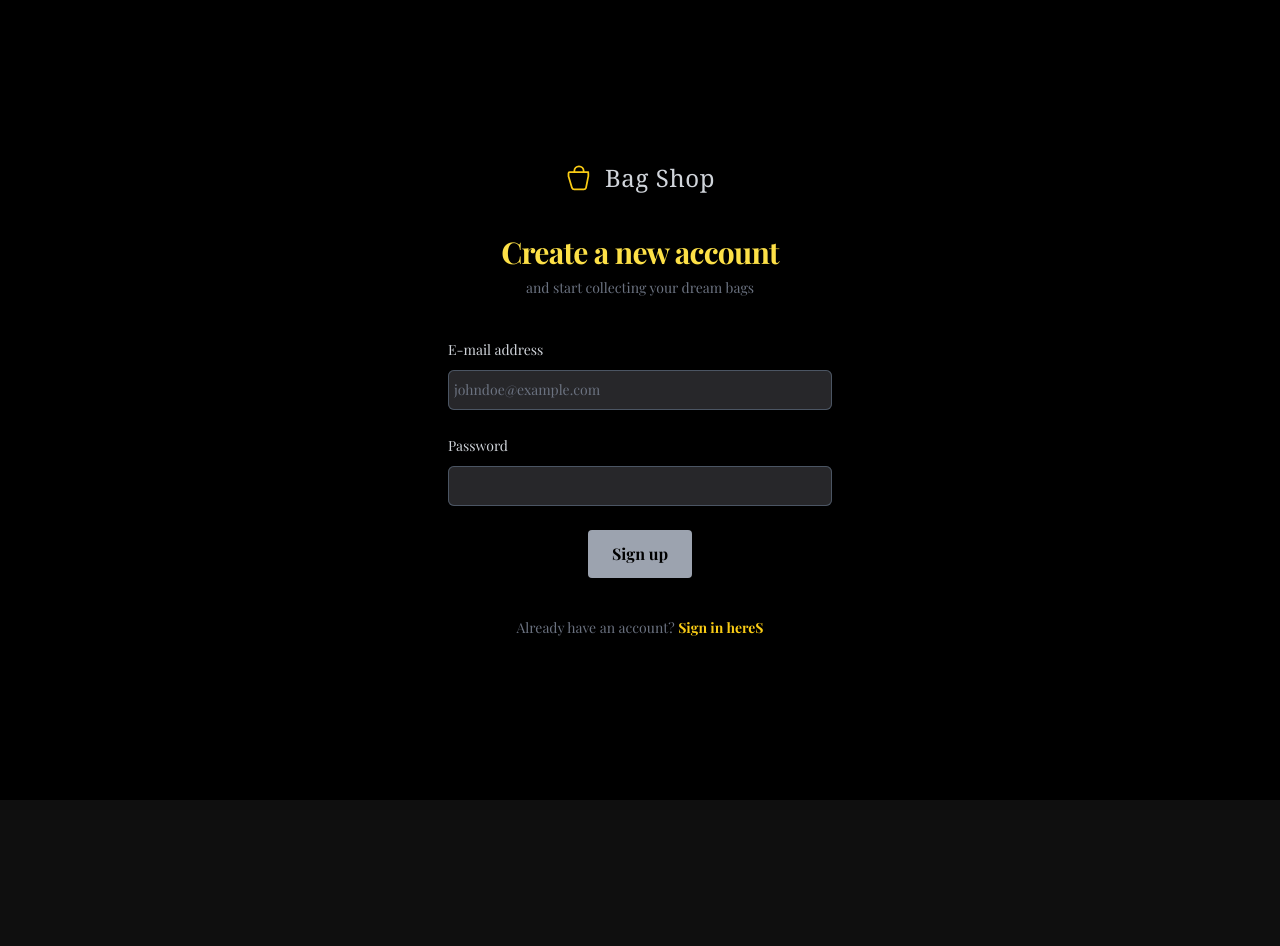
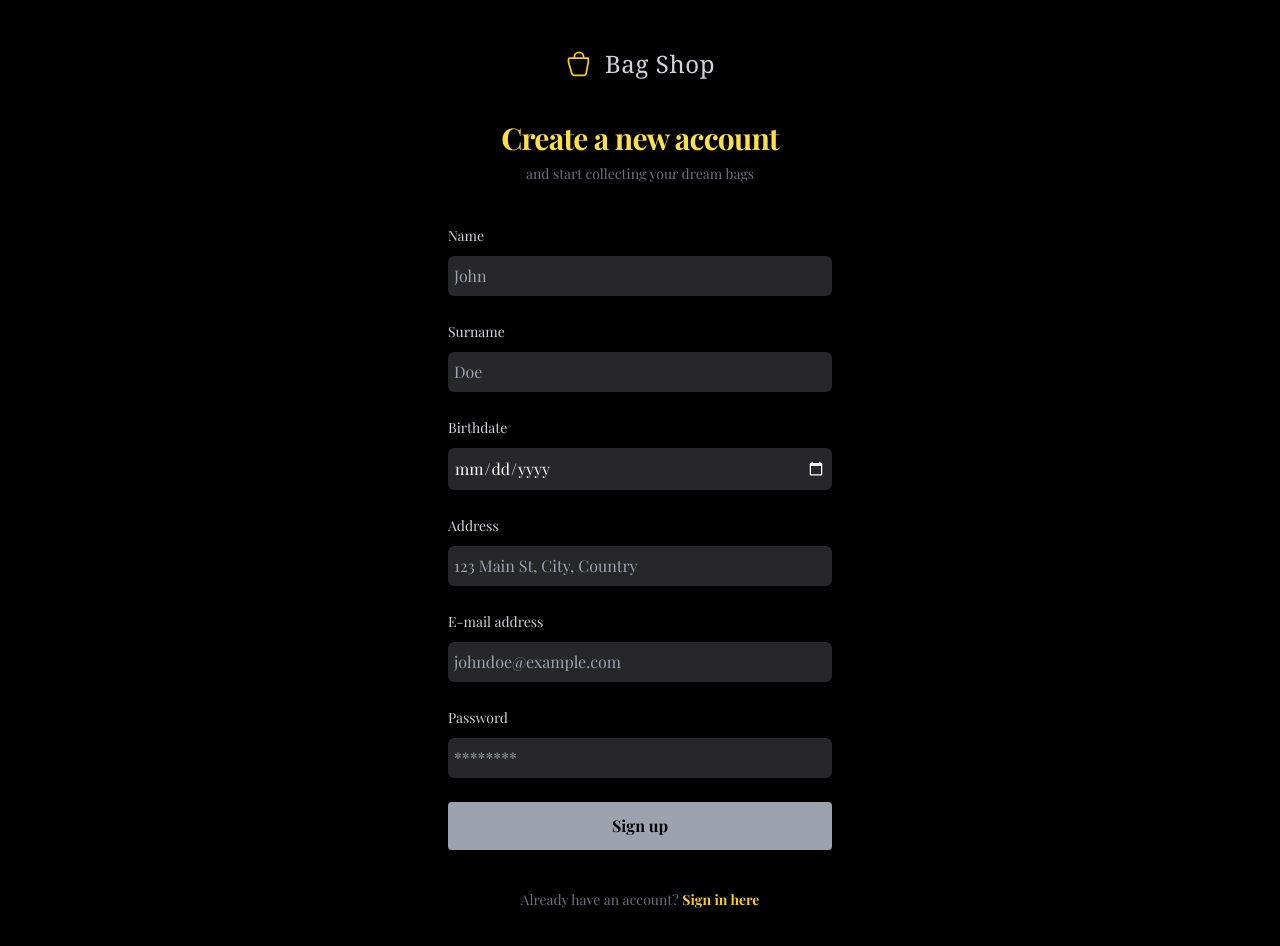
Before and after one commit to carmennoblejas/WEB_practices_ClothesShop, a Next.js app: page /auth/signup in a window 1280 px wide. Shown: the top 946 px of the page. Before the commit the page ends 800 px from the top, so only its background shows below. Built offline with nearby package versions, Linux system fonts and the light colour scheme.

Commit message:
Corrección sign up

```diff
--- a/src/app/auth/signin/page.tsx
+++ b/src/app/auth/signin/page.tsx
@@ -1,13 +1,13 @@
 'use client'
 
-import SignUpForm from '@/components/SignInForm'
+import SignInForm from '@/components/SignInForm'
 import Link from 'next/link'
 
 export default function SignIn() {
   return (
-    <div className="flex min-h-screen w-full flex-col items-center justify-center bg-black px-6 py-12 text-yellow-300">
+    <div className="flex min-h-screen w-full flex-col items-center justify-center bg-white dark:bg-black px-6 py-12 text-gray-800 dark:text-yellow-300">
       <div className="w-full max-w-sm">
-        {/* LOGO - MISMO QUE EN NAVBAR */}
+        {/* Logo */}
         <div className="flex items-center justify-center space-x-3">
           <svg
             xmlns="http://www.w3.org/2000/svg"
@@ -25,23 +25,22 @@ export default function SignIn() {
           </svg>
           <Link
             href="/"
-            className="text-2xl font-bold tracking-wide text-gray-300 hover:text-gray-400 transition"
+            className="text-2xl font-bold tracking-wide text-gray-800 dark:text-gray-300 hover:text-yellow-400 transition"
           >
             ESSENZA
           </Link>
         </div>
 
-        <h2 className="mt-10 text-center text-3xl font-extrabold tracking-tight text-yellow-300">
-          Create a new account
+        <h2 className="mt-10 text-center text-3xl font-extrabold tracking-tight text-gray-800 dark:text-yellow-300">
+          Sign in to your account
         </h2>
-        <p className="mt-2 text-center text-sm text-gray-500">
-          and start collecting your dream bags
+        <p className="mt-2 text-center text-sm text-gray-600 dark:text-gray-400">
+          to access your wishlist and orders
         </p>
       </div>
 
       <div className="mt-10 w-full max-w-sm">
-        <SignUpForm />
-
+        <SignInForm />
       </div>
     </div>
   )
--- a/src/app/auth/signup/page.tsx
+++ b/src/app/auth/signup/page.tsx
@@ -47,7 +47,7 @@ export default function SignUp() {
             href="/auth/signin"
             className="font-semibold text-neutral-400 dark:text-yellow-400 hover:text-neutral-600 dark:hover:text-yellow-300 transition"
           >
-            Sign in hereS
+            Sign in here
           </Link>
         </p>
       </div>
--- a/src/components/SignInForm.tsx
+++ b/src/components/SignInForm.tsx
@@ -16,103 +16,97 @@ export default function SignInForm() {
     password: '',
   })
 
-  const handleSubmit = async function (
-    event: React.FormEvent<HTMLFormElement>
-  ) {
+  const handleSubmit = async (event: React.FormEvent<HTMLFormElement>) => {
     event.preventDefault()
-    if (!event.currentTarget.checkValidity()) {
-      return false
-    }
+    if (!event.currentTarget.checkValidity()) return false
+
     const res = await fetch('/api/auth/signin', {
       method: 'POST',
-      body: JSON.stringify({
-        ...formValues,
-      }),
+      body: JSON.stringify(formValues),
     })
+
     if (res.ok) {
       setError('')
       router.push('/')
       router.refresh()
     } else {
       const data = await res.json()
-      if (data.error === 'WRONG_CREDENTIALS') {
-        setError(`Wrong e-mail or password.`)
-      } else {
-        setError(
-          'An error occurred while processing your request. Please try again later.'
-        )
-      }
+      setError(
+        data.error === 'WRONG_CREDENTIALS'
+          ? 'Wrong e-mail or password.'
+          : 'An error occurred while processing your request. Please try again later.'
+      )
     }
   }
 
   return (
-    <form className='group space-y-6' onSubmit={handleSubmit} noValidate>
+    <form className="group space-y-6" onSubmit={handleSubmit} noValidate>
+      {/* Email */}
       <div>
         <label
-          htmlFor='email'
-          className='block text-sm font-medium leading-6 text-yellow-300'
+          htmlFor="email"
+          className="block text-sm font-medium text-gray-700 dark:text-gray-300"
         >
           E-mail address
         </label>
         <input
-          id='email'
-          name='email'
-          type='email'
-          autoComplete='email'
-          placeholder='johndoe@example.com'
+          id="email"
+          name="email"
+          type="email"
+          autoComplete="email"
+          placeholder="johndoe@example.com"
           required
-          className='peer mt-2 block w-full rounded-md border-0 px-1.5 py-2 text-gray-900 shadow-sm ring-1 ring-inset ring-gray-300 placeholder:text-gray-400 focus:ring-2 focus:ring-inset focus:ring-indigo-600 sm:text-sm sm:leading-6 invalid:[&:not(:placeholder-shown):not(:focus)]:ring-red-500'
+          className="peer mt-2 block w-full rounded-md border-0 bg-white dark:bg-zinc-800 px-1.5 py-2 text-gray-900 dark:text-white shadow-sm ring-1 ring-inset ring-gray-300 dark:ring-gray-600 placeholder:text-gray-400 dark:placeholder:text-gray-500 focus:ring-2 focus:ring-inset focus:ring-yellow-400 sm:text-sm sm:leading-6 invalid:[&:not(:placeholder-shown):not(:focus)]:ring-red-500"
           value={formValues.email}
-          onChange={(e: React.ChangeEvent<HTMLInputElement>) =>
-            setFormValues((prevFormValues) => ({
-              ...prevFormValues,
-              email: e.target.value,
-            }))
+          onChange={(e) =>
+            setFormValues((prev) => ({ ...prev, email: e.target.value }))
           }
         />
-        <p className='mt-2 hidden text-sm text-red-500 peer-[&:not(:placeholder-shown):not(:focus):invalid]:block'>
+        <p className="mt-2 hidden text-sm text-red-500 peer-[&:not(:placeholder-shown):not(:focus):invalid]:block">
           Please provide a valid email address.
         </p>
       </div>
 
+      {/* Password */}
       <div>
         <label
-          htmlFor='password'
-          className='block text-sm font-medium leading-6 text-yellow-300'
+          htmlFor="password"
+          className="block text-sm font-medium text-gray-700 dark:text-gray-300"
         >
           Password
         </label>
         <input
-          id='password'
-          name='password'
-          type='password'
-          autoComplete='current-password'
-          placeholder=' '
+          id="password"
+          name="password"
+          type="password"
+          autoComplete="current-password"
+          placeholder=" "
           required
-          className='peer mt-2 block w-full rounded-md border-0 px-1.5 py-2 text-gray-900 shadow-sm ring-1 ring-inset ring-gray-300 placeholder:text-gray-400 focus:ring-2 focus:ring-inset focus:ring-indigo-600 sm:text-sm sm:leading-6 invalid:[&:not(:placeholder-shown):not(:focus)]:ring-red-500'
+          className="peer mt-2 block w-full rounded-md border-0 bg-white dark:bg-zinc-800 px-1.5 py-2 text-gray-900 dark:text-white shadow-sm ring-1 ring-inset ring-gray-300 dark:ring-gray-600 placeholder:text-gray-400 dark:placeholder:text-gray-500 focus:ring-2 focus:ring-inset focus:ring-yellow-400 sm:text-sm sm:leading-6 invalid:[&:not(:placeholder-shown):not(:focus)]:ring-red-500"
           value={formValues.password}
-          onChange={(e: React.ChangeEvent<HTMLInputElement>) =>
-            setFormValues((prevFormValues) => ({
-              ...prevFormValues,
-              password: e.target.value,
-            }))
+          onChange={(e) =>
+            setFormValues((prev) => ({ ...prev, password: e.target.value }))
           }
         />
-        <p className='mt-2 hidden text-sm text-red-500 peer-[&:not(:placeholder-shown):not(:focus):invalid]:block'>
+        <p className="mt-2 hidden text-sm text-red-500 peer-[&:not(:placeholder-shown):not(:focus):invalid]:block">
           Please input your password.
         </p>
       </div>
 
-      <div className={error ? '' : 'hidden'}>
-        <p className='mt-2 rounded-md border-0 bg-red-500 bg-opacity-30 px-3 py-1.5 text-sm text-gray-900 ring-1 ring-inset ring-red-500'>
-          {error}
-        </p>
-      </div>
+      {/* Error message */}
+      {error && (
+        <div>
+          <p className="mt-2 rounded-md border-0 bg-red-500 bg-opacity-30 px-3 py-1.5 text-sm text-gray-900 dark:text-white ring-1 ring-inset ring-red-500">
+            {error}
+          </p>
+        </div>
+      )}
 
+      {/* Button */}
       <div>
         <button
-          type='submit'
-          className="mt-6 mx-auto block bg-primary hover:bg-primary-hover text-white dark:text-text-dark-main px-6 py-3 rounded font-semibold shadow-md transition"
+          type="submit"
+          className="mt-6 mx-auto block bg-neutral-800 hover:bg-neutral-700 text-white px-6 py-3 rounded font-semibold shadow-md transition"
         >
           Sign in
         </button>
--- a/src/components/SignUpForm.tsx
+++ b/src/components/SignUpForm.tsx
@@ -6,115 +6,185 @@ import { useRouter } from 'next/navigation'
 interface FormValues {
   email: string
   password: string
+  name: string
+  surname: string
+  birthdate: string
+  address: string // ✅ nuevo campo
 }
 
 export default function SignUpForm() {
   const router = useRouter()
   const [error, setError] = useState<string>('')
+
   const [formValues, setFormValues] = useState<FormValues>({
     email: '',
     password: '',
+    name: '',
+    surname: '',
+    birthdate: '',
+    address: '', // ✅ inicializar campo
   })
 
-  const handleSubmit = async function (
-    event: React.FormEvent<HTMLFormElement>
-  ) {
+  const handleSubmit = async (event: React.FormEvent<HTMLFormElement>) => {
     event.preventDefault()
-    if (!event.currentTarget.checkValidity()) return false
+    if (!event.currentTarget.checkValidity()) return
 
-    const res = await fetch('/api/auth/signin', {
+    try {
+      const res = await fetch('/api/users', {
         method: 'POST',
-      body: JSON.stringify({ ...formValues }),
+        headers: {
+          'Content-Type': 'application/json',
+        },
+        body: JSON.stringify(formValues),
       })
+
+      const data = await res.json()
 
       if (res.ok) {
         setError('')
         router.push('/')
         router.refresh()
       } else {
-      const data = await res.json()
-      if (data.error === 'WRONG_CREDENTIALS') {
-        setError('Wrong e-mail or password.')
+        if (data?.error === 'SIGNUP_FAIL') {
+          setError(data.message || 'E-mail already exists.')
         } else {
-        setError(
-          'An error occurred while processing your request. Please try again later.'
-        )
+          setError('Unexpected error. Please try again.')
         }
+      }
+    } catch (err) {
+      console.error('Signup error:', err)
+      setError('Network error. Please try again.')
     }
   }
 
   return (
     <form className='group space-y-6' onSubmit={handleSubmit} noValidate>
+      {/* Name */}
+      <div>
+        <label htmlFor='name' className='block text-sm font-medium leading-6 text-gray-700 dark:text-gray-300'>
+          Name
+        </label>
+        <input
+          id='name'
+          name='name'
+          type='text'
+          placeholder='John'
+          required
+          className='peer mt-2 block w-full rounded-md border-0 bg-white dark:bg-zinc-800 px-1.5 py-2 text-gray-900 dark:text-white'
+          value={formValues.name}
+          onChange={(e) =>
+            setFormValues((prev) => ({ ...prev, name: e.target.value }))
+          }
+        />
+      </div>
+
+      {/* Surname */}
+      <div>
+        <label htmlFor='surname' className='block text-sm font-medium leading-6 text-gray-700 dark:text-gray-300'>
+          Surname
+        </label>
+        <input
+          id='surname'
+          name='surname'
+          type='text'
+          placeholder='Doe'
+          required
+          className='peer mt-2 block w-full rounded-md border-0 bg-white dark:bg-zinc-800 px-1.5 py-2 text-gray-900 dark:text-white'
+          value={formValues.surname}
+          onChange={(e) =>
+            setFormValues((prev) => ({ ...prev, surname: e.target.value }))
+          }
+        />
+      </div>
+
+      {/* Birthdate */}
+      <div>
+        <label htmlFor='birthdate' className='block text-sm font-medium leading-6 text-gray-700 dark:text-gray-300'>
+          Birthdate
+        </label>
+        <input
+          id='birthdate'
+          name='birthdate'
+          type='date'
+          required
+          className='peer mt-2 block w-full rounded-md border-0 bg-white dark:bg-zinc-800 px-1.5 py-2 text-gray-900 dark:text-white'
+          value={formValues.birthdate}
+          onChange={(e) =>
+            setFormValues((prev) => ({ ...prev, birthdate: e.target.value }))
+          }
+        />
+      </div>
+
+      {/* Address */}
+      <div>
+        <label htmlFor='address' className='block text-sm font-medium leading-6 text-gray-700 dark:text-gray-300'>
+          Address
+        </label>
+        <input
+          id='address'
+          name='address'
+          type='text'
+          placeholder='123 Main St, City, Country'
+          required
+          className='peer mt-2 block w-full rounded-md border-0 bg-white dark:bg-zinc-800 px-1.5 py-2 text-gray-900 dark:text-white'
+          value={formValues.address}
+          onChange={(e) =>
+            setFormValues((prev) => ({ ...prev, address: e.target.value }))
+          }
+        />
+      </div>
+
       {/* Email */}
       <div>
-        <label
-          htmlFor='email'
-          className='block text-sm font-medium leading-6 text-gray-700 dark:text-gray-300'
-        >
+        <label htmlFor='email' className='block text-sm font-medium leading-6 text-gray-700 dark:text-gray-300'>
           E-mail address
         </label>
         <input
           id='email'
           name='email'
           type='email'
+          required
           autoComplete='email'
           placeholder='johndoe@example.com'
-          required
-          className='peer mt-2 block w-full rounded-md border-0 bg-white dark:bg-zinc-800 px-1.5 py-2 text-gray-900 dark:text-white shadow-sm ring-1 ring-inset ring-gray-300 dark:ring-gray-600 placeholder:text-gray-400 dark:placeholder:text-gray-500 focus:ring-2 focus:ring-inset focus:ring-indigo-600 sm:text-sm sm:leading-6 invalid:[&:not(:placeholder-shown):not(:focus)]:ring-red-500'
+          className='peer mt-2 block w-full rounded-md border-0 bg-white dark:bg-zinc-800 px-1.5 py-2 text-gray-900 dark:text-white'
           value={formValues.email}
           onChange={(e) =>
             setFormValues((prev) => ({ ...prev, email: e.target.value }))
           }
         />
-        <p className='mt-2 hidden text-sm text-red-500 peer-[&:not(:placeholder-shown):not(:focus):invalid]:block'>
-          Please provide a valid email address.
-        </p>
       </div>
 
       {/* Password */}
       <div>
-        <label
-          htmlFor='password'
-          className='block text-sm font-medium leading-6 text-gray-700 dark:text-gray-300'
-        >
+        <label htmlFor='password' className='block text-sm font-medium leading-6 text-gray-700 dark:text-gray-300'>
           Password
         </label>
         <input
           id='password'
           name='password'
           type='password'
-          autoComplete='current-password'
-          placeholder=' '
           required
-          className='peer mt-2 block w-full rounded-md border-0 bg-white dark:bg-zinc-800 px-1.5 py-2 text-gray-900 dark:text-white shadow-sm ring-1 ring-inset ring-gray-300 dark:ring-gray-600 placeholder:text-gray-400 dark:placeholder:text-gray-500 focus:ring-2 focus:ring-inset focus:ring-indigo-600 sm:text-sm sm:leading-6 invalid:[&:not(:placeholder-shown):not(:focus)]:ring-red-500'
+          placeholder='********'
+          className='peer mt-2 block w-full rounded-md border-0 bg-white dark:bg-zinc-800 px-1.5 py-2 text-gray-900 dark:text-white'
           value={formValues.password}
           onChange={(e) =>
             setFormValues((prev) => ({ ...prev, password: e.target.value }))
           }
         />
-        <p className='mt-2 hidden text-sm text-red-500 peer-[&:not(:placeholder-shown):not(:focus):invalid]:block'>
-          Please input your password.
-        </p>
       </div>
 
-      {/* Error message */}
+      {/* Error */}
       {error && (
-        <div>
-          <p className='mt-2 rounded-md border-0 bg-red-500 bg-opacity-30 px-3 py-1.5 text-sm text-gray-900 dark:text-white ring-1 ring-inset ring-red-500'>
-            {error}
-          </p>
-        </div>
+        <p className='mt-2 text-sm text-red-500'>{error}</p>
       )}
 
-      {/* Button */}
-      <div>
+      {/* Submit */}
       <button
         type='submit'
-          className='mt-6 mx-auto block bg-neutral-800 hover:bg-neutral-700 text-white dark:bg-gray-400 dark:hover:bg-gray-500 dark:text-black px-6 py-3 rounded font-semibold shadow-md transition'
+        className='mt-6 w-full bg-neutral-800 hover:bg-neutral-700 text-white dark:bg-gray-400 dark:hover:bg-gray-500 dark:text-black px-6 py-3 rounded font-semibold shadow-md transition'
       >
         Sign up
       </button>
-      </div>
     </form>
   )
 }
```
Lines whose indentation alone changed are shown as unchanged.
